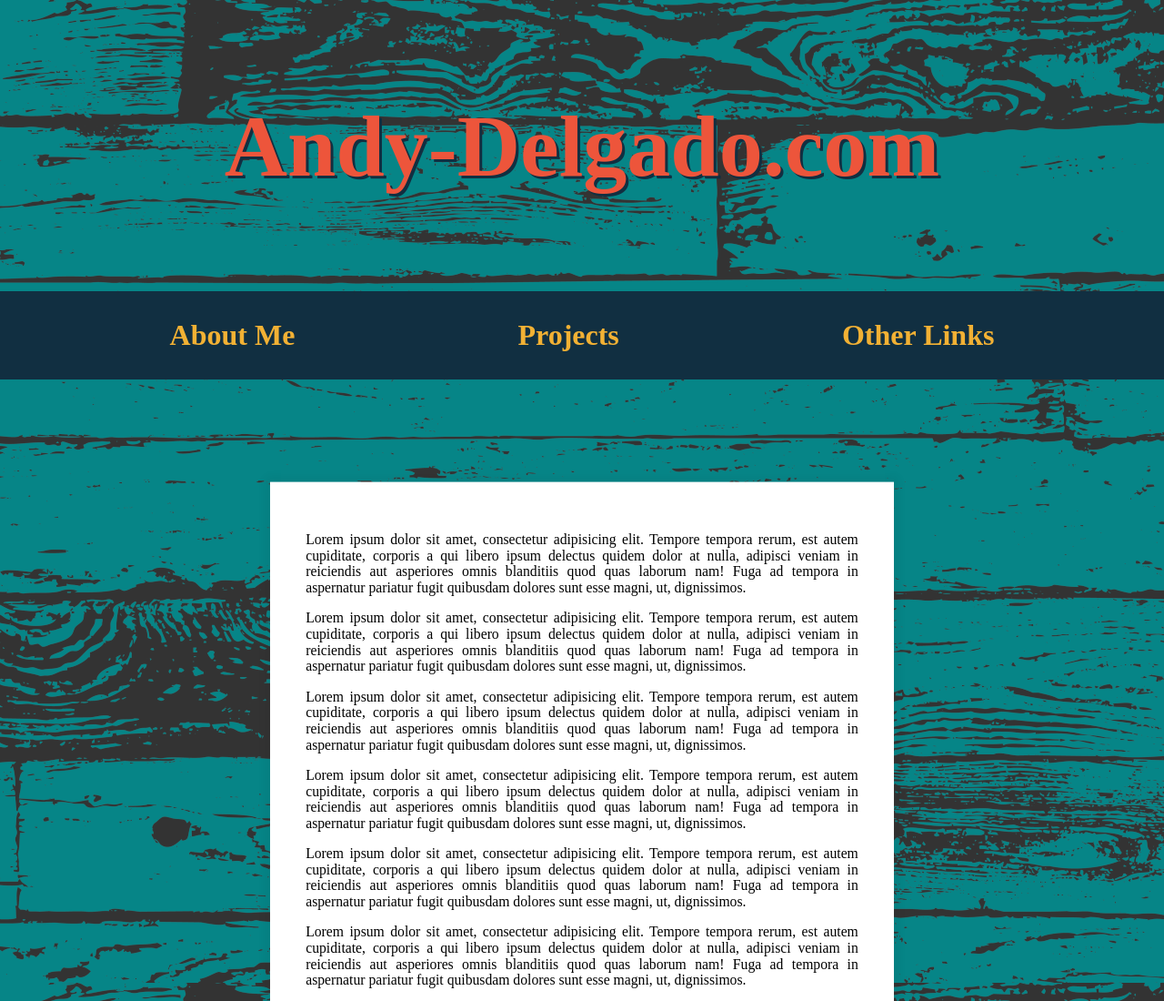
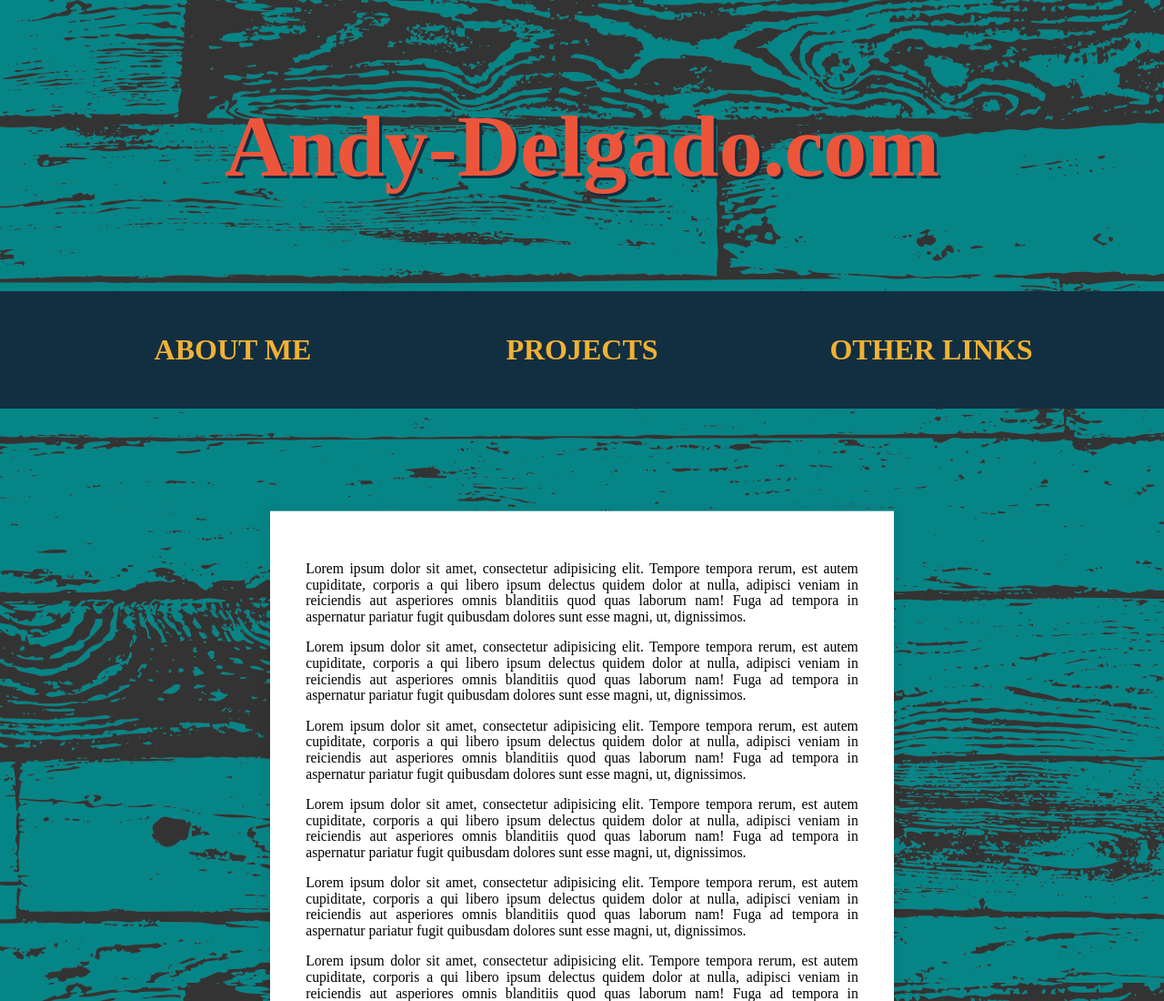
Before and after one commit to adelgado0723/andy-delgado.com, a website built with Parcel: page src/index.html in a window 1280 px wide. Shown: the top 1100 px of the page at 91% size. Built offline with nearby package versions, Linux system fonts and the light colour scheme.

Commit message:
Got Sticky Nav to Work

```diff
--- a/src/NavFollow.css
+++ b/src/NavFollow.css
@@ -17,12 +17,16 @@
 
 nav {
   position: relative;
-  perspective: 600px;
+  z-index: 1;
+  top: 0;
+  width: 100vw;
+
+  /* perspective: 600px; */
   /* border: 10px solid red; */
 }
 
-.cool > li > a {
-  color: #f2b134;
+.nav-links > li > a {
+  color: var(--yellow);
   text-decoration: none;
   font-size: 2em;
   border: #f2b134;
@@ -46,17 +50,18 @@ nav ul {
   color: #fcedeb;
   /* border: 10px solid red; */
 }
-.cool {
+.nav-links {
   background-color: #112f41;
   align-items: center;
   justify-content: space-around;
   display: flex;
   padding: 0px 5vw;
 }
-.cool > li {
+.nav-links > li {
   position: relative;
   display: flex;
   justify-content: center;
+  flex: 1;
   /* border: 10px solid red; */
 }
 
@@ -155,7 +160,7 @@ nav ul {
 
 .dropdown a {
   text-decoration: none;
-  color: #f2b134;
+  color: var(--yellow);
 
   /* border: 10px solid red; */
 }
--- a/src/NavFollow.js
+++ b/src/NavFollow.js
@@ -1,4 +1,4 @@
-const triggers = document.querySelectorAll('.cool > li');
+const triggers = document.querySelectorAll('.nav-links > li');
 const background = document.querySelector('.dropdownBackground');
 const nav = document.querySelector('.top');
 const title = document.querySelector('h1');
@@ -18,23 +18,15 @@ function handleEnter() {
   const dropdown = this.querySelector('.dropdown');
   const dropdownCoords = dropdown.getBoundingClientRect();
   const navCoords = nav.getBoundingClientRect();
-  // const titleCoords = title.getBoundingClientRect();
-  const anchor = dropdown.querySelector('a');
 
-  const marginTop = window
-    .getComputedStyle(this.querySelector('a'))
-    .getPropertyValue('margin-top');
-  const margin = parseFloat(marginTop, 10);
-
-  console.log('Margin-top' + margin);
   const coords = {
     height: dropdownCoords.height, // - margin,
     width: dropdownCoords.width,
     top: dropdownCoords.top - navCoords.top, //+ margin,
     left: dropdownCoords.left - navCoords.left,
   };
-  console.log(`Coords => ` + JSON.stringify(coords));
-  console.log(`Nav Coords => ` + JSON.stringify(navCoords));
+  // console.log(`Coords => ` + JSON.stringify(coords));
+  // console.log(`Nav Coords => ` + JSON.stringify(navCoords));
   // Setting position and size of the background div
 
   background.style.setProperty('width', `${coords.width}px`);
--- a/src/StickyNav.css
+++ b/src/StickyNav.css
@@ -1,15 +1,30 @@
 /* Fixed site nav bar effect */
 
-.site-wrap {
-  max-width: 700px;
-  margin: 70px auto;
+nav {
+  transition: all 0.5s;
+  z-index: 1;
+}
+
+li.logo {
+  max-width: 0;
+  overflow: hidden;
   background: white;
-  padding: 40px;
-  text-align: justify;
-  box-shadow: 0 0 10px 5px rgba(0, 0, 0, 0.05);
-  transform: scale(0.98);
-  transition: transform 0.5s;
-  z-index: -1;
+  transition: all 0.5s;
+  font-weight: 600;
+  font-size: 30px;
+}
+
+li.logo a {
+  color: black;
+}
+
+nav a {
+  text-decoration: none;
+  padding: 20px;
+  display: inline-block;
+  color: white;
+  transition: all 0.2s;
+  text-transform: uppercase;
 }
 body.fixed-nav nav {
   position: fixed;
@@ -23,3 +38,13 @@ body.fixed-nav nav {
 body.fixed-nav .site-wrap {
   transform: scale(1);
 }
+.site-wrap {
+  max-width: 700px;
+  margin: 70px auto;
+  background: white;
+  padding: 40px;
+  text-align: justify;
+  box-shadow: 0 0 10px 5px rgba(0, 0, 0, 0.05);
+  transform: scale(0.98);
+  transition: transform 0.5s;
+}
--- /dev/null
+++ b/src/StickyNav.js
@@ -0,0 +1,14 @@
+const navLinks = document.querySelector('.top');
+let topOfNav = navLinks.offsetTop;
+
+function fixNav() {
+  if (window.scrollY >= topOfNav) {
+    document.body.style.paddingTop = navLinks.offsetHeight + 'px';
+    document.body.classList.add('fixed-nav');
+  } else {
+    document.body.classList.remove('fixed-nav');
+    document.body.style.paddingTop = 0;
+  }
+}
+
+window.addEventListener('scroll', fixNav);
--- a/src/index.html
+++ b/src/index.html
@@ -22,8 +22,8 @@
       >
         <span class="arrow"></span>
       </div>
-
-      <ul class="cool">
+      <ul class="nav-links">
+        <li class="logo"><a href="#">A||D</a></li>
         <li class="">
           <a href="#">About Me</a>
           <div class="dropdown dropdown1">
@@ -343,4 +343,5 @@
     </div>
   </body>
   <script src="./NavFollow.js"></script>
+  <script src="./StickyNav.js"></script>
 </html>
--- a/src/style.css
+++ b/src/style.css
@@ -37,6 +37,6 @@ body {
   margin: 0;
   padding: 0;
   min-height: 100vh;
-
+  min-width: 100vw;
   background-image: url('../assets/images/topography.png');
 }
```
